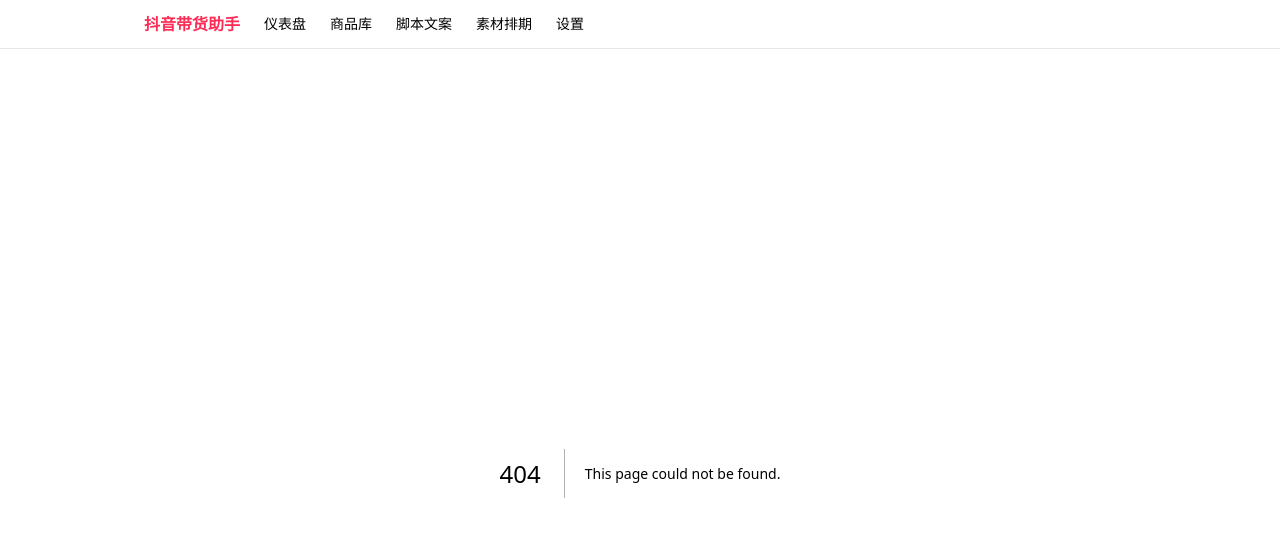
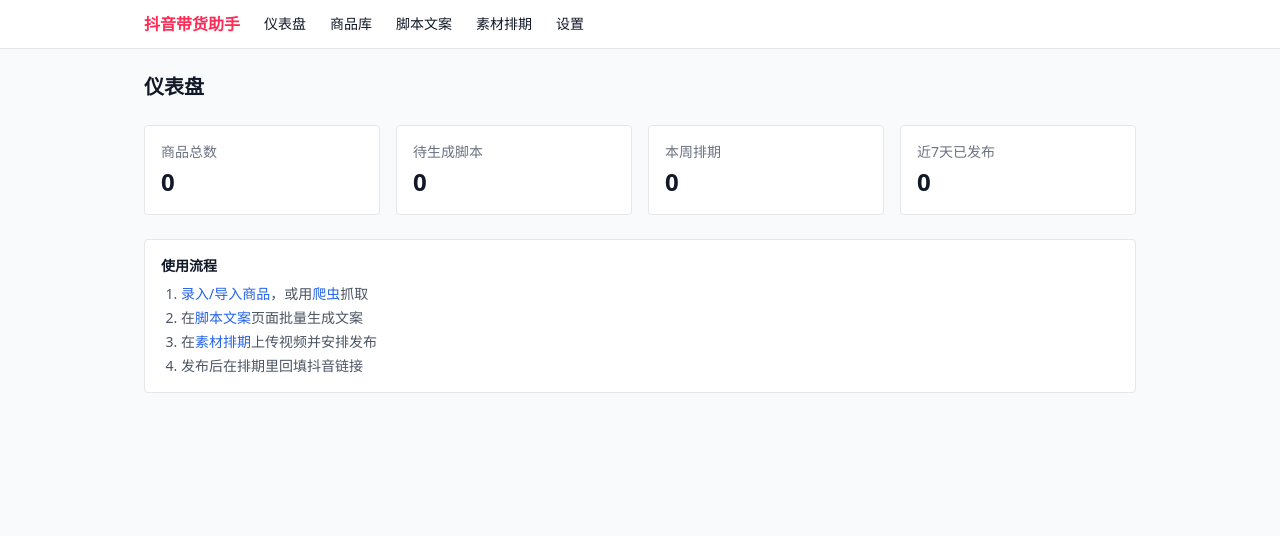
Before and after one commit to unrealinux/douyin-daihuo, a Next.js app: page / in a window 1280 px wide. Before the commit this address had no page. Shown: the top 536 px of the page. Built offline with nearby package versions, Linux system fonts and the light colour scheme; no server answers; the database is empty.

Commit message:
feat: add dashboard

```diff
--- /dev/null
+++ b/src/app/api/dashboard/route.ts
@@ -0,0 +1,22 @@
+import { NextResponse } from "next/server";
+import { prisma } from "@/lib/db";
+
+export async function GET() {
+  const now = new Date();
+  const weekAgo = new Date(now.getTime() - 7 * 24 * 3600 * 1000);
+  const startOfWeek = new Date(now);
+  startOfWeek.setHours(0, 0, 0, 0);
+  startOfWeek.setDate(startOfWeek.getDate() - ((startOfWeek.getDay() + 6) % 7));
+  const endOfWeek = new Date(startOfWeek.getTime() + 7 * 24 * 3600 * 1000);
+
+  const [productCount, noScriptCount, weekSchedules, recentPublished] = await Promise.all([
+    prisma.product.count(),
+    prisma.product.count({ where: { scriptIdeas: { none: {} } } }),
+    prisma.schedule.count({ where: { scheduledAt: { gte: startOfWeek, lt: endOfWeek } } }),
+    prisma.schedule.count({
+      where: { publishStatus: "PUBLISHED", publishedAt: { gte: weekAgo } },
+    }),
+  ]);
+
+  return NextResponse.json({ productCount, noScriptCount, weekSchedules, recentPublished });
+}
--- /dev/null
+++ b/src/app/page.tsx
@@ -0,0 +1,54 @@
+"use client";
+
+import { useEffect, useState } from "react";
+import Link from "next/link";
+
+interface Stats {
+  productCount: number;
+  noScriptCount: number;
+  weekSchedules: number;
+  recentPublished: number;
+}
+
+export default function Dashboard() {
+  const [stats, setStats] = useState<Stats | null>(null);
+
+  useEffect(() => {
+    fetch("/api/dashboard").then((r) => r.json()).then(setStats);
+  }, []);
+
+  const cards = stats ? [
+    { label: "商品总数", value: stats.productCount, href: "/products" },
+    { label: "待生成脚本", value: stats.noScriptCount, href: "/scripts/generate" },
+    { label: "本周排期", value: stats.weekSchedules, href: "/assets" },
+    { label: "近7天已发布", value: stats.recentPublished, href: "/assets" },
+  ] : [];
+
+  return (
+    <div className="space-y-6">
+      <h1 className="text-xl font-bold">仪表盘</h1>
+      {stats ? (
+        <div className="grid grid-cols-2 gap-4 md:grid-cols-4">
+          {cards.map((c) => (
+            <Link key={c.label} href={c.href} className="rounded border bg-white p-4 hover:shadow">
+              <div className="text-sm text-gray-500">{c.label}</div>
+              <div className="mt-1 text-2xl font-bold">{c.value}</div>
+            </Link>
+          ))}
+        </div>
+      ) : (
+        <p className="text-sm text-gray-400">加载中...</p>
+      )}
+
+      <div className="rounded border bg-white p-4 text-sm text-gray-600">
+        <p className="font-semibold text-gray-900">使用流程</p>
+        <ol className="mt-2 list-decimal space-y-1 pl-5">
+          <li><Link href="/products/new" className="text-blue-600 hover:underline">录入/导入商品</Link>，或用<a href="/products/tasks" className="text-blue-600 hover:underline">爬虫</a>抓取</li>
+          <li>在<a href="/scripts/generate" className="text-blue-600 hover:underline">脚本文案</a>页面批量生成文案</li>
+          <li>在<a href="/assets" className="text-blue-600 hover:underline">素材排期</a>上传视频并安排发布</li>
+          <li>发布后在排期里回填抖音链接</li>
+        </ol>
+      </div>
+    </div>
+  );
+}
```
